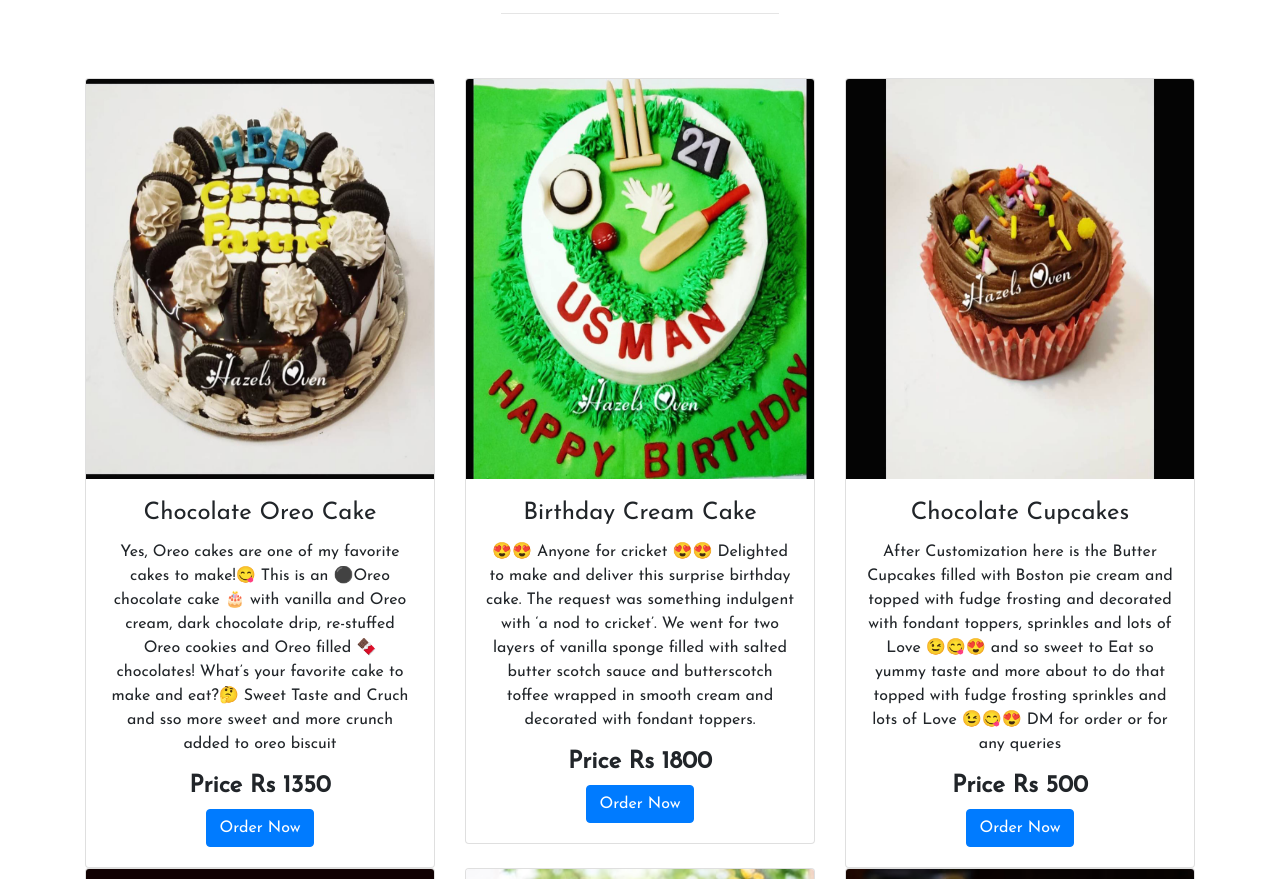
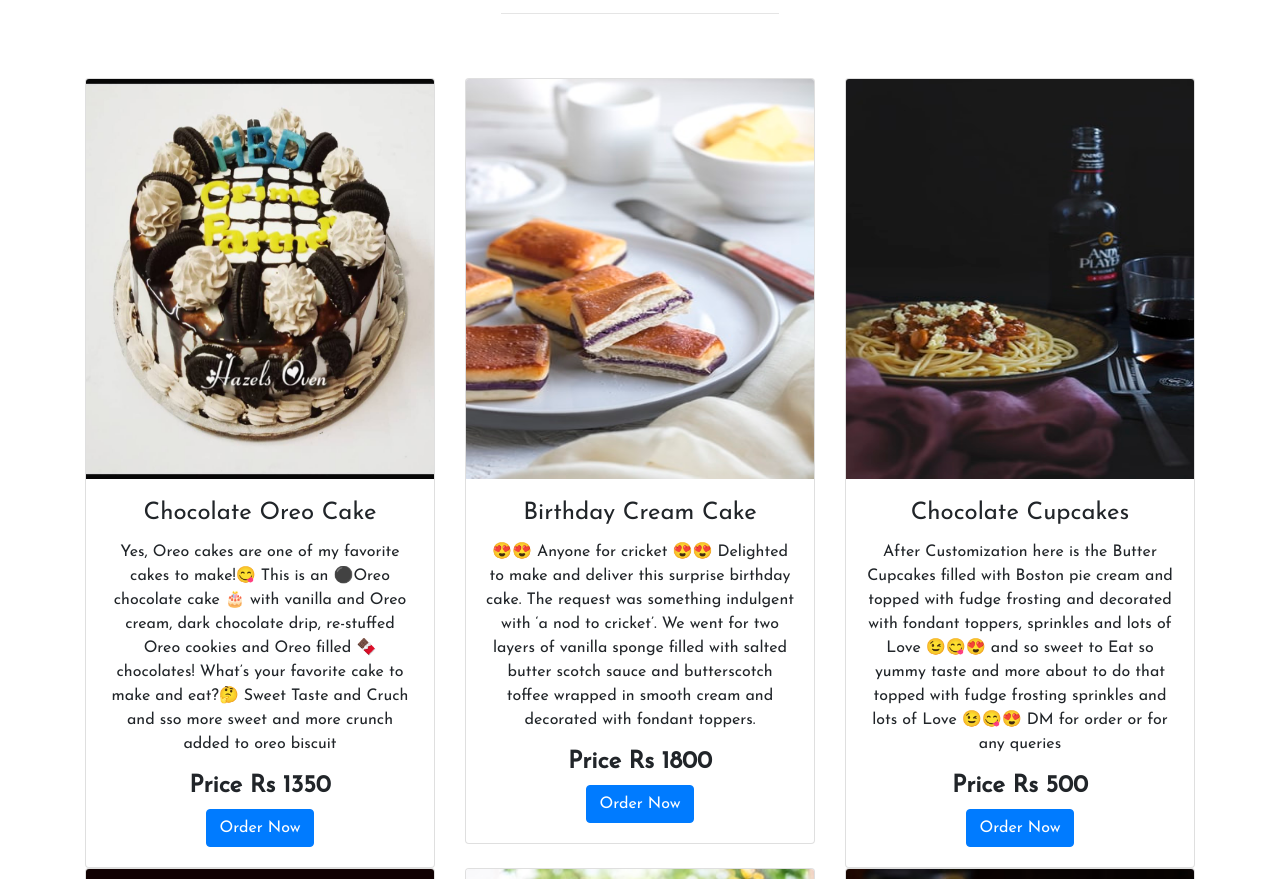
Before and after one commit to NomanChippa/Hazeloven.github.io, a plain HTML site: page index.html in a window 1280 px wide. Shown: the part 855-1734 px from the top of the page. Drawn offline with nearby package versions, Linux system fonts and the light colour scheme.

Commit message:
Update index.html

```diff
--- a/index.html
+++ b/index.html
@@ -154,7 +154,7 @@ Sweet Taste and Cruch and sso more sweet and more crunch added to oreo biscuit</
 
  <div class="col-lg-4 col-md-4 col-12">
 		<div class="card">
-  <img class="card-img-top" src="images/H2.JPG" alt="Card image" height="400" width="450">
+  <img class="card-img-top" src="images/10.jpg" alt="Card image" height="400" width="450">
   <div class="card-body">
    <h4 class="card-title">Birthday Cream Cake</h4>
     <p class="card-text" class="text-capitalize">😍😍 Anyone for cricket 😍😍 Delighted to make and deliver this surprise birthday cake.
@@ -167,7 +167,7 @@ The request was something indulgent with ‘a nod to cricket’. We went for two
 
  <div class="col-lg-4 col-md-4 col-12">
 		<div class="card" >
-  <img class="card-img-top" src="images/H4.JPG" alt="Card image" height="400" width="450">
+  <img class="card-img-top" src="images/11.jpg" alt="Card image" height="400" width="450">
   <div class="card-body">
   <h4 class="card-title">Chocolate Cupcakes</h4>
     <p class="card-text" class="text-capitalize">After Customization here is the Butter Cupcakes filled with Boston pie cream and topped with fudge frosting and decorated with fondant toppers, sprinkles and lots of Love 😉😋😍 and so sweet to Eat so yummy taste and more about to do that
```
